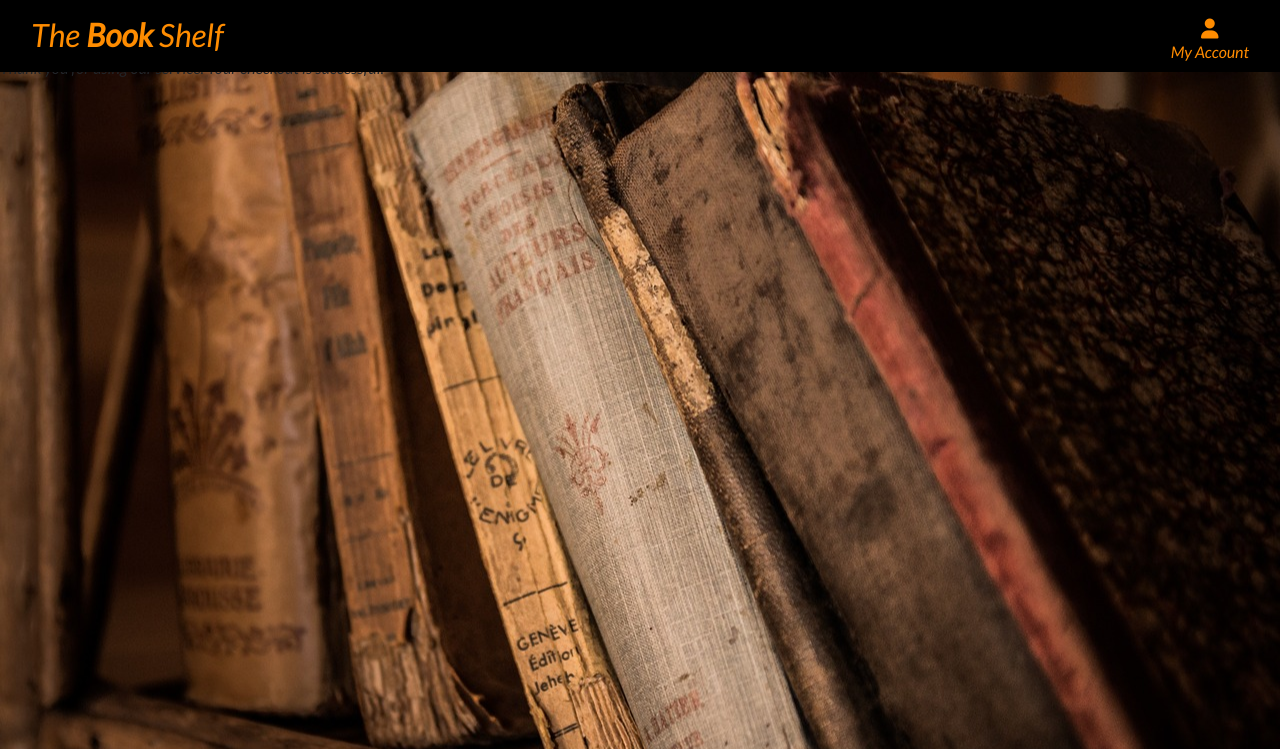
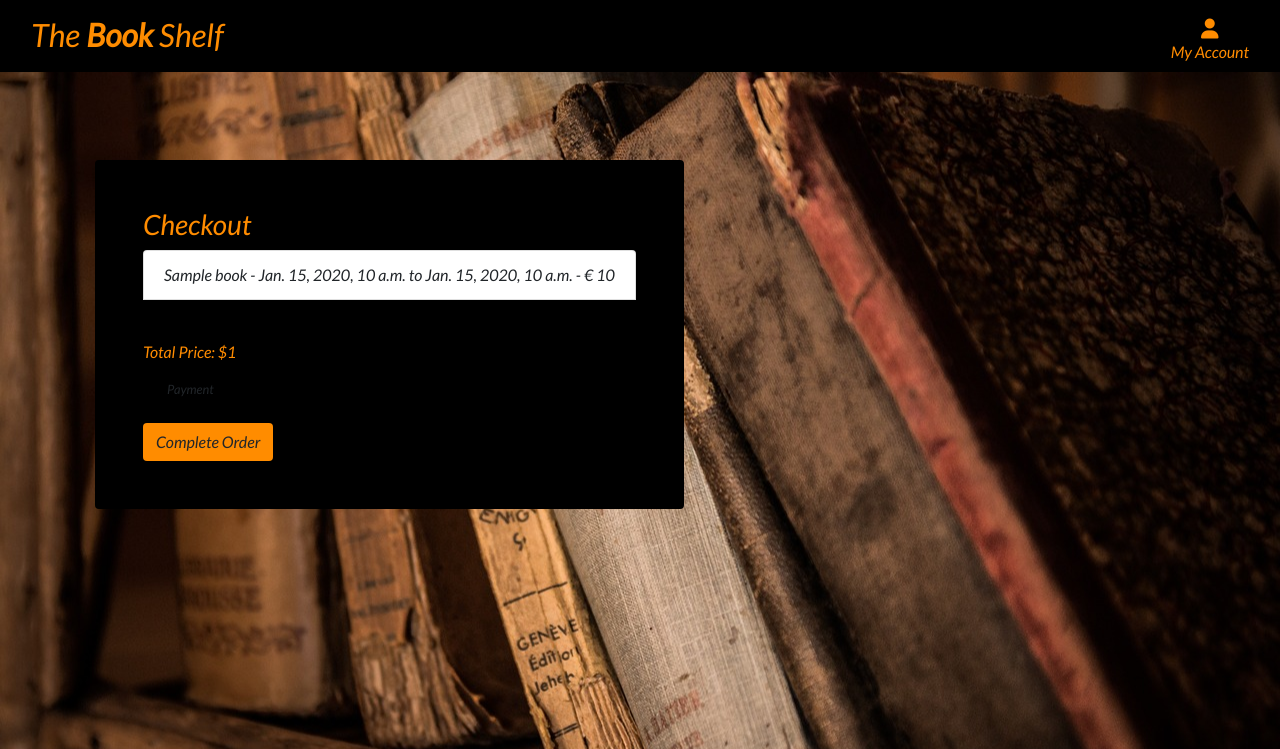
Before and after one commit to ourfalia/the-book-shelf, a Django app: template rental/templates/rental/checkout_success.html in a window 1280 px wide. Shown: the top 749 px of the page. Run offline with Django 3.2, Linux system fonts and the light colour scheme; the template is opened without the code that fills it: most values are stand-ins (such as "Sample title", 1, 10 or a date in 2020); some libraries are stand-ins or nearby versions.

Commit message:
update checkout template

```diff
--- a/rental/templates/rental/checkout_success.html
+++ b/rental/templates/rental/checkout_success.html
@@ -1,5 +1,32 @@
 {% extends 'base.html' %}
 {% block content %}
-    <h1>Checkout Successful</h1>
-    <p>Thank you for using our service. Your checkout is successful.</p>
+<div class="container header-container ">
+    <div class="black-bg rounded p-5">
+        <h3 class="orange-text">Checkout</h3>
+        <ul class="list-group">
+            {% for reservation in reservations %}
+                <li class="list-group-item">
+                    {{ reservation.book.title }} - {{ reservation.start_date }} to {{ reservation.end_date }}
+                    -  € {{ reservation.price }}
+                </li><br>
+            {% empty %}
+                <li class="list-group-item orange-text">No reservations to checkout.</li>
+            {% endfor %}
+        </ul>
+        <p class="orange-text mt-3">Total Price: ${{ total_price }}</p>
+        <form method="post">
+            {% csrf_token %}
+            <fieldset class="px-3">
+                <legend class="fieldset-label small text-black px-2 w-auto">Payment</legend>
+                <!-- A Stripe card element will go here -->
+                <div class="mb-3" id="card-element"></div>
+                <!-- Used to display form errors -->
+                <div class="mb-3 text-danger" id="card-errors" role="alert"></div>
+                <!-- Pass the client secret to the view so we can get the payment intent id -->
+                <input type="hidden" value="{{ client_secret }}" name="client_secret">
+            </fieldset>
+            <button type="submit" class="btn orange-color">Complete Order</button>
+        </form>
+    </div>
+</div>
 {% endblock %}
```
